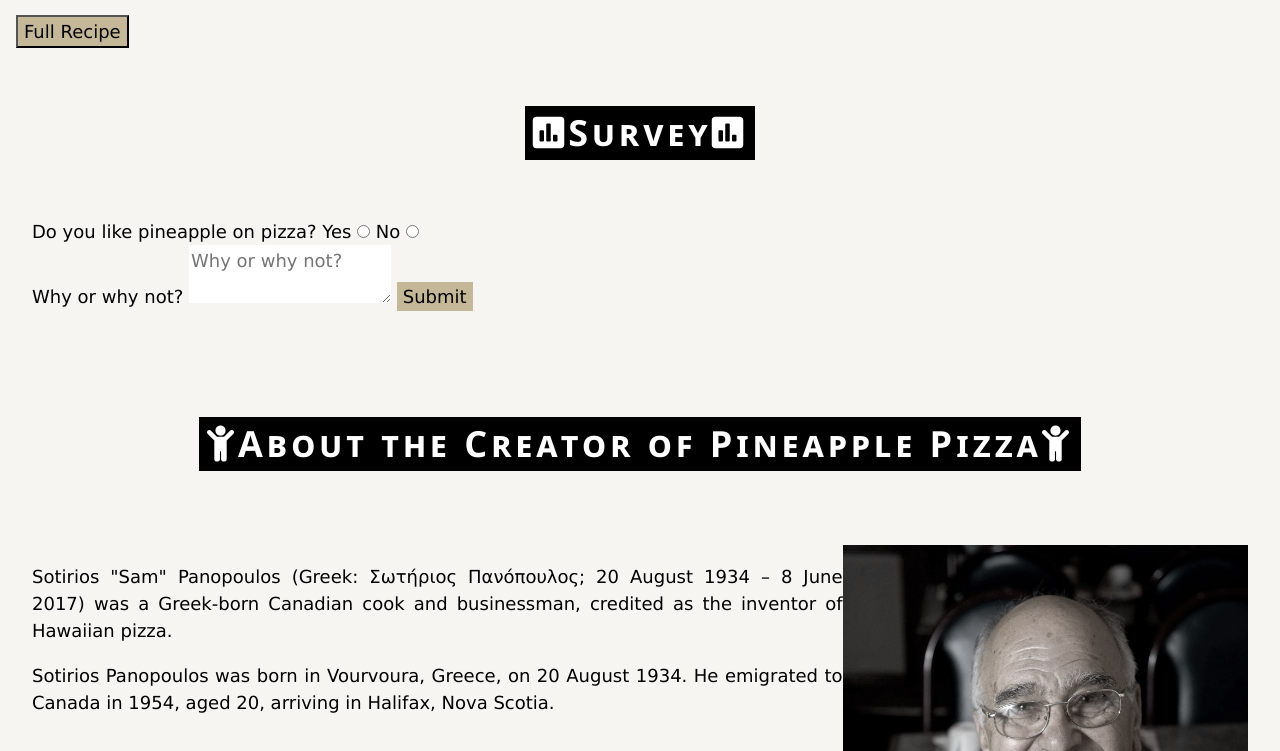
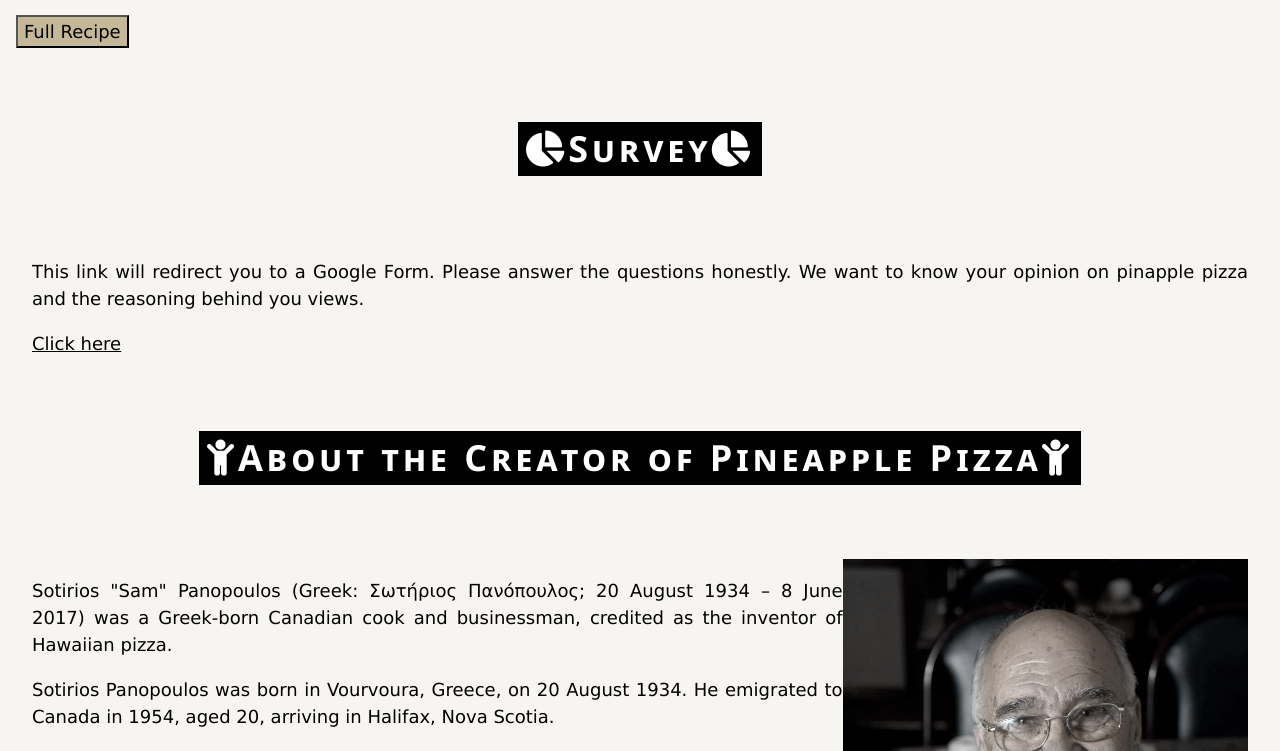
Before and after one commit to savkur-bouchard/4-product-savkur-bouchard, a plain HTML site: page index.html in a window 1280 px wide. Shown: the part 1415-2166 px from the top of the page. Drawn offline with nearby package versions, Linux system fonts and the light colour scheme; files that its build step writes are made by us from their sources; files whose address does not match are found by name.

Commit message:
Add files via upload

```diff
--- a/index.html
+++ b/index.html
@@ -35,16 +35,16 @@
             <div class="w3-col s3">
               <a href="#about" class="w3-button w3-block w3-theme w3-hide-small w3-bar-item">ABOUT CREATOR</a>
             </div>
-              <a href="javascript:void(0)" class="w3-bar-item w3-button w3-right w3-hide-large w3-hide-medium" onclick="myFunction()"><i class="fas fa-bars"></i></a>
+              <a href="javascript:void(0)" class="w3-bar-item w3-button w3-hide-large w3-hide-medium" onclick="myFunction()"><i class="fas fa-bars"></i></a>
           </div>
         </div>
 
         <div id="demo" class="w3-top w3-bar-block w3-theme w3-hide w3-hide-large w3-hide-medium">
+          <a href="javascript:void(0)" class="w3-bar-item w3-button w3-right" onclick="myFunction()"><i class="fas fa-bars"></i></a>
           <a href="#reviews" class="w3-bar-item w3-button w3-block">REVIEWS</a>
           <a href="#recipe" class="w3-bar-item w3-button w3-block">RECIPE</a>
           <a href="#survey" class="w3-bar-item w3-button w3-block">SURVEY</a>
           <a href="#about" class="w3-bar-item w3-button w3-block">ABOUT CREATOR</a>
-            <a href="javascript:void(0)" class="w3-bar-item w3-button w3-right" onclick="myFunction()"><i class="fas fa-bars"></i></a>
         </div
 
         <!-- Add a background color and large text to the whole page -->
@@ -177,16 +177,11 @@
             </div>
 
         <!-- Survey Container -->
-        <div class="w3-container" style="padding-bottom:32px;" id="survey">
+        <div class="w3-container" id="survey">
           <div class="w3-content" style="max-width:1920px">
-            <h4 class="w3-center w3-padding-48"><span class="w3-tag w3-wide"><i class="fas fa-poll"></i>Survey<i class="fas fa-poll"></i></span></h4>
-              <form action="form.php" method="post">
-                Do you like pineapple on pizza?
-                Yes <input type="radio" name="pineapple" value="Yes">
-                No <input type="radio" name="pineapple" value="No"><br>
-                Why or why not? <textarea name="reason" placeholder="Why or why not?"></textarea>
-                <input type="submit" class=" w3-theme" value="Submit">
-                </form>
+            <h4 class="w3-center w3-padding-64"><span class="w3-tag w3-wide"><i class="fas fa-chart-pie"></i>Survey<i class="fas fa-chart-pie"></i></span></h4>
+              <p>This link will redirect you to a Google Form. Please answer the questions honestly. We want to know your opinion on pinapple pizza and the reasoning behind you views.</p>
+              <a href="https://forms.gle/pD3f9P9esyejdYuE6" target="_blank">Click here</a>
           </div>
         </div>
 
@@ -222,6 +217,15 @@
             </div>
         </div>
 
+        <!-- Audio -->
+        <figure class="w3-display-bottommiddle">
+            <audio style="width: 25vw; height: 2.5vw;" controls src="img/pineapplepizzasong.mp3">
+                Your browser does not support the
+                <code>audio</code> element.
+            </audio>
+             <figcaption class="w3-center">Pineapple Pizza - Dan Lollar</figcaption>
+        </figure>
+
         <!-- Footer -->
         <footer class="w3-center w3-light-grey w3-padding-48 w3-large">
           <p>Powered by <a href="https://www.w3schools.com/w3css/default.asp" title="W3.CSS" target="_blank" class="w3-hover-text-green">w3.css</a></p>
```
